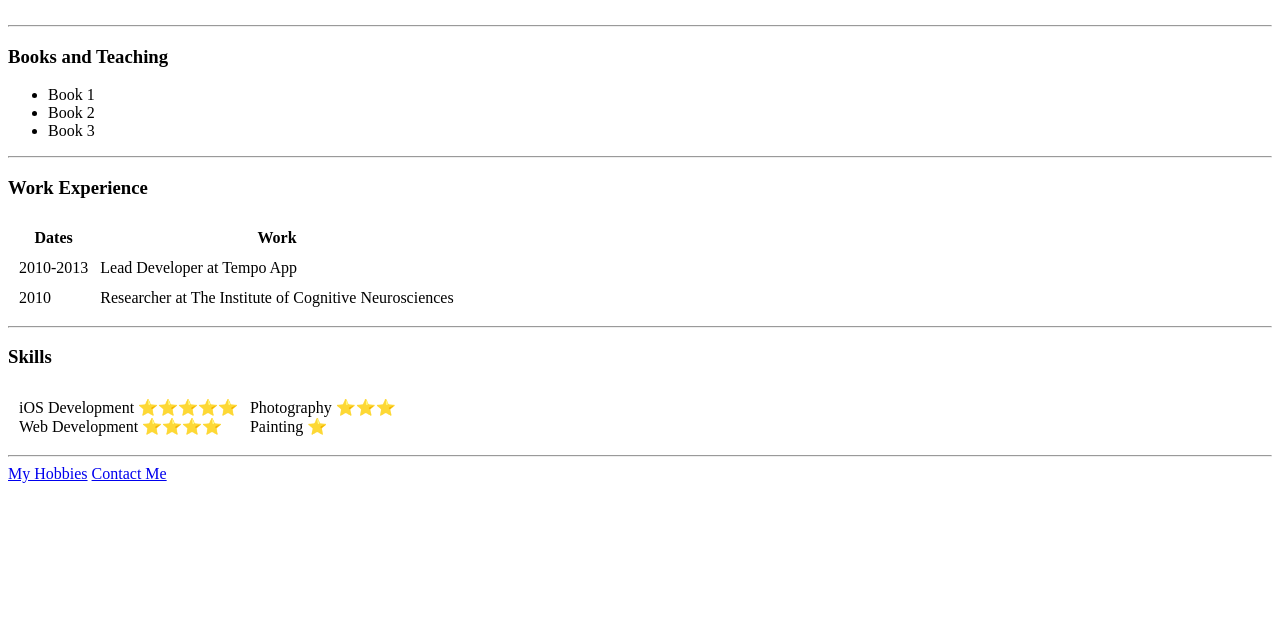
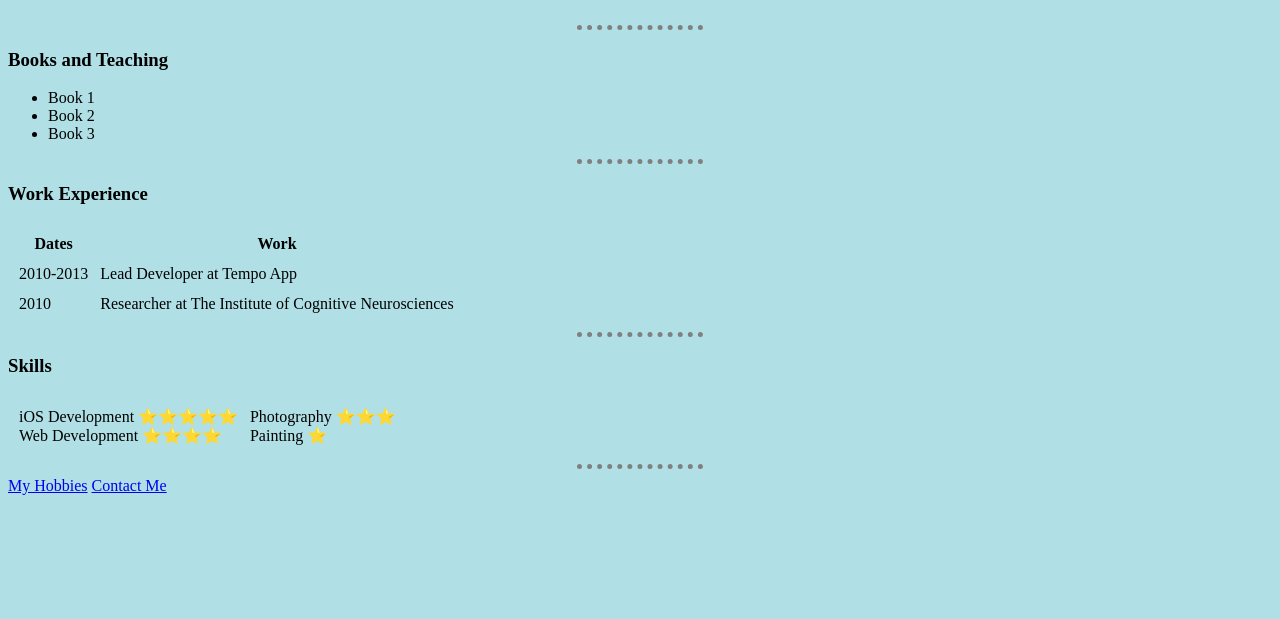
Before and after one commit to jeraldngo959/cv, a plain HTML site: page index.html in a window 1280 px wide. Shown: the part 181-800 px from the top of the page. Drawn offline with Linux system fonts and the light colour scheme.

Commit message:
Update index.html

```diff
--- a/index.html
+++ b/index.html
@@ -4,7 +4,20 @@
 <head>
     <meta charset="utf-8">
     <title>💚 Jerald Website</title>
+    <style>
+        body {
+            background-color: powderblue;
+        }
 
+        hr {
+
+            border-style: none;
+            border-top: dotted gray;
+            border-width: 5px;
+            width: 10%;
+
+        }
+    </style>
 </head>
 
 <body>
```
